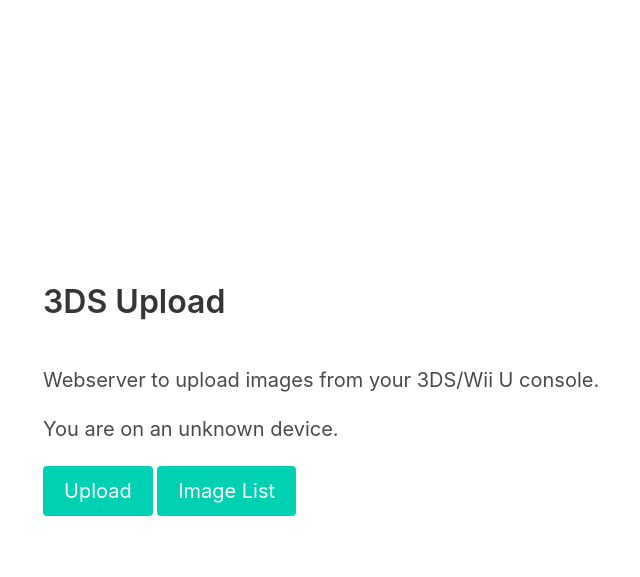
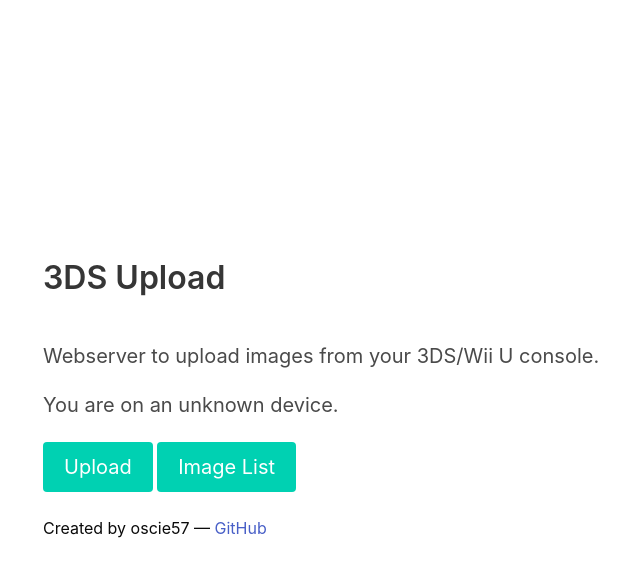
Before and after one commit to oscie57/3ds-upload, a Flask app: page / in a window 1280 px wide. Shown: the top 577 px of the page, without its empty margins (21-661 px from the left). Run offline with Flask 2, Linux system fonts and the light colour scheme.

Commit message:
footer kinda thing

```diff
--- a/templates/complete.html
+++ b/templates/complete.html
@@ -38,6 +38,10 @@
                         <br><br>
 
                         <a href="/"><button class="button is-primary">Go Back</button></a>
+
+                        <br><br>
+
+                        <p class="is-6">Created by oscie57 &mdash; <a href="https://github.com/oscie57/3ds-upload">GitHub</a></h4>
                     </div>
                 </div>
 
--- a/templates/index.html
+++ b/templates/index.html
@@ -38,6 +38,11 @@
                         <a href="/upload"><button class="button is-primary is-medium">Upload</button></a>
 
                         <a href="/list"><button class="button is-primary is-medium">Image List</button></a>
+
+                        <br><br>
+
+                        <p class="is-6">Created by oscie57 &mdash; <a href="https://github.com/oscie57/3ds-upload">GitHub</a></h4>
+
                     </div>
                 </div>
 
--- a/templates/list.html
+++ b/templates/list.html
@@ -71,6 +71,10 @@
                         </div>
 
                         <a href="/"><button class="button is-primary">Go Back</button></a>
+
+                        <br><br>
+
+                        <p class="is-6">Created by oscie57 &mdash; <a href="https://github.com/oscie57/3ds-upload">GitHub</a></h4>
                     </div>
                 </div>
 
```
